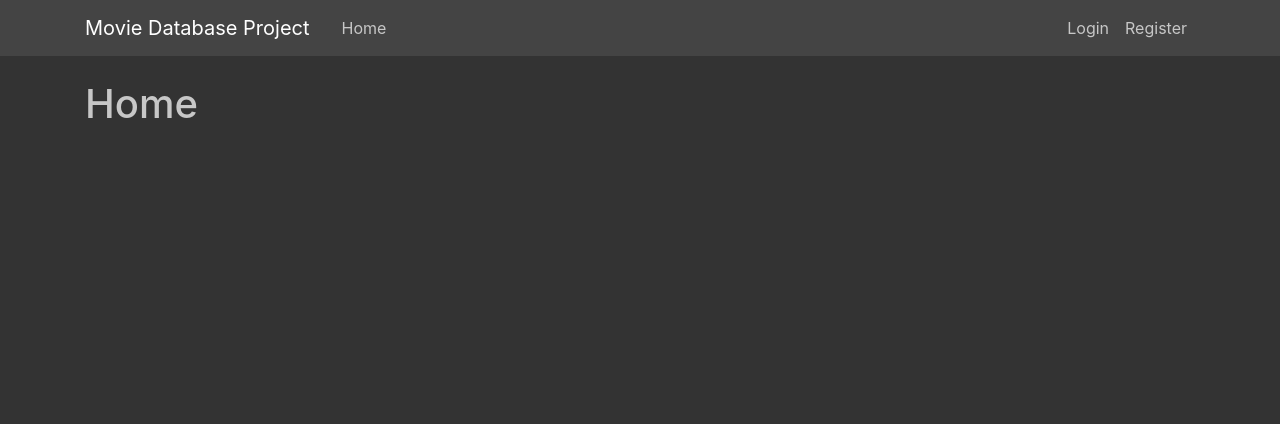
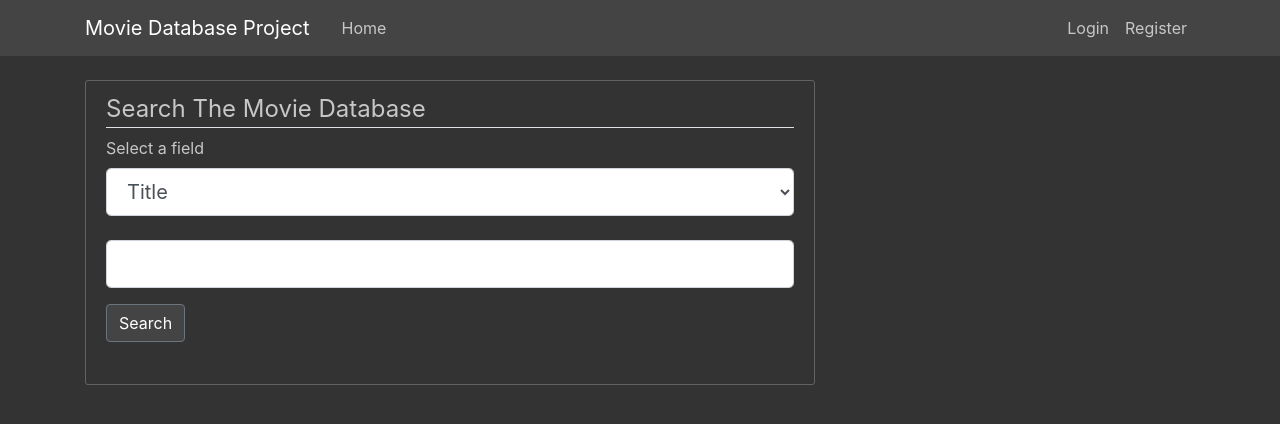
Before and after one commit to MurphyMichael/Python-Flask-web-app, a Flask app: page / in a window 1280 px wide. Shown: the top 424 px of the page. Run offline with Flask 2, Linux system fonts and the light colour scheme; some libraries are stand-ins or nearby versions.

Commit message:
TEST-added search to home page, might be changing

```diff
--- a/app/forms.py
+++ b/app/forms.py
@@ -1,7 +1,7 @@
 from flask_wtf import FlaskForm
 from flask_wtf.file import FileField, FileAllowed
 from flask_login import current_user
-from wtforms import StringField, PasswordField, SubmitField, BooleanField
+from wtforms import StringField, PasswordField, SubmitField, BooleanField, SelectField
 from wtforms.validators import DataRequired, Length, Email, EqualTo, ValidationError
 from app.models import User
 
@@ -65,3 +65,13 @@ class ResetPasswordForm(FlaskForm):
     password = PasswordField('Password', validators=[DataRequired()])
     confirm_password = PasswordField('Confirm Password', validators=[DataRequired(), EqualTo('password')])
     submit = SubmitField('Reset Password')
+
+
+
+class SearchForm(FlaskForm):
+    choices = [('Title', 'Title'),
+               ('Year', 'Year'),
+               ('Genre', 'Genre')]
+    select = SelectField('Select a field', choices=choices)
+    search = StringField('')
+    submit = SubmitField('Search')
--- a/app/models.py
+++ b/app/models.py
@@ -53,6 +53,8 @@ class MovieDB(db.Model):
 # WatchedList database class, that is stored with the user and shows the user what movies they have watched
 class WatchedList(db.Model):
 
+    __tablename__ = 'watchedlist'
+
     id = db.Column(db.Integer, primary_key=True)
     userID = db.Column(db.Integer, db.ForeignKey('user.id'), nullable=False)
     movieID = db.Column(db.Integer, db.ForeignKey('movie.id'), nullable=False)
--- a/app/routes.py
+++ b/app/routes.py
@@ -4,15 +4,18 @@ import os
 from PIL import Image
 from app import app, db, bcrypt, mail
 from app.models import User, MovieDB, WatchedList
-from app.forms import RegistrationForm, LoginForm, UpdateUserAccountForm, ResetForm, ResetPasswordForm
+from app.forms import RegistrationForm, LoginForm, UpdateUserAccountForm, ResetForm, ResetPasswordForm, SearchForm
 from flask_mail import Message
 from flask_login import login_user, current_user, logout_user, login_required
 
 
 # route for the homepage
-@app.route('/')
+@app.route('/' , methods=['GET', 'POST'])
 def Home():
-    return  render_template('home.html')
+    form = SearchForm()
+    if form.validate_on_submit():
+        return redirect(url_for('Home'))
+    return  render_template('home.html', form=form)
 
 
 # route that displays the register form
--- a/app/static/main3.css
+++ b/app/static/main3.css
@@ -36,7 +36,7 @@ body {
   .content-section {
     background: #333333;
     padding: 10px 20px;
-    border: 1px solid #c7c7c7;
+    border: 1px solid #636363;
     border-radius: 3px;
     margin-bottom: 20px;
   }
--- a/app/templates/home.html
+++ b/app/templates/home.html
@@ -1,4 +1,22 @@
 {% extends "layout.html" %}
 {% block content %}
-    <h1>Home</h1>
-{% endblock content%}
+
+    <div class="content-section">
+        <form method="POST" action="">
+            {{ form.hidden_tag() }}
+            <fieldset class="form-group">
+                <legend class="border-bottom mb-4;">Search The Movie Database</legend>
+                <div class="form-group">
+					{{ form.select.label(class="form-control-label") }}
+                    {{ form.select(class="form-control form-control-lg") }}
+                    {{ form.search.label(class="form-control-label") }}
+                    {{ form.search(class="form-control form-control-lg") }}
+
+                </div>
+                <div class="form-group">
+                  {{ form.submit(class="btn btn-secondary") }}
+              </div>
+			</fieldset>
+		</form>
+	</div>
+{% endblock content %}
```
